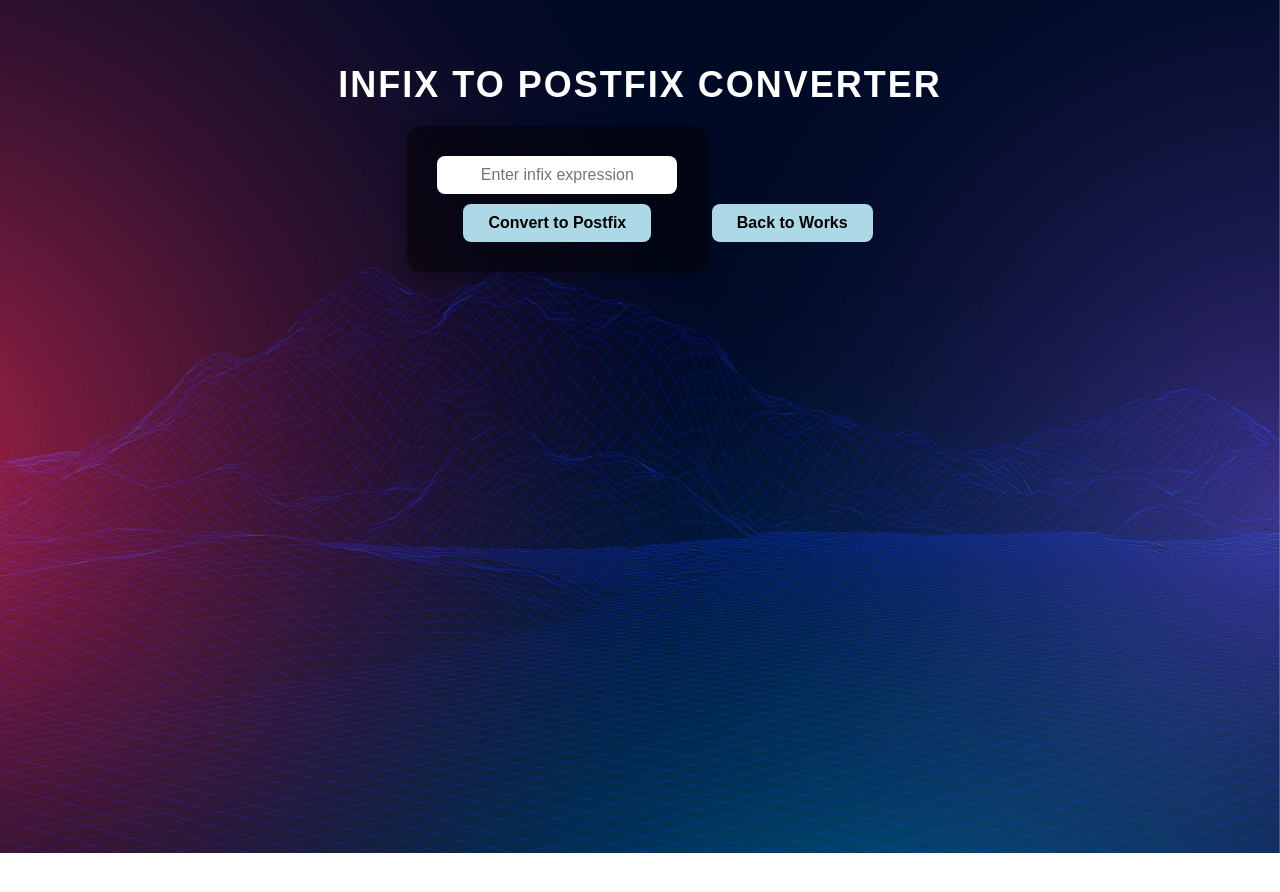
After one commit to BiticonBSCPE/flask_project_implementation, a Flask app: page /infixtopostfixconverter in a window 1280 px wide. The commit adds this page. Shown: the top 892 px of the page. Run offline with Flask 3, Linux system fonts and the light colour scheme.

Commit message:
Modification and error fix especially infix to postfix format name, adjustments to css for infixtopostfix.html and change in filename

```diff
--- a/flask_project/app.py
+++ b/flask_project/app.py
@@ -45,7 +45,7 @@ def areaoftriangle():
             result = "Invalid input"
     return render_template('areaoftriangle.html', result=result)
 
-@app.route('/infix_to_postfix', methods=['GET', 'POST'])
+@app.route('/infixtopostfixconverter', methods=['GET', 'POST'])
 def infix_to_postfix():
     result = None
     if request.method == 'POST':
@@ -73,7 +73,6 @@ def infix_to_postfix():
             postfix.append(stack.pop())
 
         result = ''.join(postfix)
-
     return render_template('infixtopostfix.html', result=result)
 
 @app.route('/contact')
--- /dev/null
+++ b/flask_project/templates/infixtopostfix.html
@@ -0,0 +1,112 @@
+<!DOCTYPE html>
+<html lang="en">
+<head>
+  <meta charset="UTF-8">
+  <meta name="viewport" content="width=device-width, initial-scale=1.0">
+  <title>Infix to Postfix Converter</title>
+  <style>
+    body {
+      text-align: center;
+      font-family: Arial, sans-serif;
+      margin: 0;
+      padding: 40px;
+      color: white;
+    }
+
+    img.bg {
+      width: 100%;
+      height: auto;
+      position: fixed;
+      top: 0;
+      left: 0;
+      z-index: -1;
+      opacity: 1;
+    }
+
+    h1 {
+      font-size: 36px;
+      text-transform: uppercase;
+      letter-spacing: 2px;
+      margin-bottom: 20px;
+    }
+
+    form {
+      background-color: rgba(0, 0, 0, 0.5);
+      padding: 30px;
+      border-radius: 15px;
+      display: inline-block;
+      box-shadow: 0 4px 15px rgba(0, 0, 0, 0.3);
+    }
+
+    input[type="text"] {
+      padding: 10px;
+      width: 220px;
+      border: none;
+      border-radius: 8px;
+      margin-bottom: 10px;
+      font-size: 16px;
+      text-align: center;
+    }
+
+    button {
+      background-color: lightblue;
+      color: black;
+      padding: 10px 25px;
+      border: none;
+      border-radius: 8px;
+      font-weight: bold;
+      cursor: pointer;
+      font-size: 16px;
+    }
+
+    button:hover {
+      background-color: deepskyblue;
+      color: white;
+      transition: 0.3s;
+    }
+
+    .result {
+      margin-top: 20px;
+      font-size: 20px;
+      font-weight: bold;
+    }
+
+    a {
+      display: inline-block;
+      margin-top: 25px;
+      background-color: lightblue;
+      color: black;
+      padding: 10px 25px;
+      border-radius: 8px;
+      text-decoration: none;
+      font-weight: bold;
+    }
+
+    a:hover {
+      background-color: deepskyblue;
+      color: white;
+      transition: 0.3s;
+    }
+  </style>
+</head>
+<body>
+
+  <img src="{{ url_for('static', filename='images/Main.jpg') }}" alt="Background" class="bg">
+
+  <h1>Infix to Postfix Converter</h1>
+
+  <form method="POST" action="{{ url_for('infix_to_postfix') }}">
+    <input type="text" name="expression" placeholder="Enter infix expression" required><br>
+    <button type="submit">Convert to Postfix</button>
+  </form>
+
+  {% if result %}
+  <div class="result">
+    Postfix Expression: {{ result }}
+  </div>
+  {% endif %}
+
+  <a href="{{ url_for('works') }}">Back to Works</a>
+
+</body>
+</html>
--- a/flask_project/templates/works.html
+++ b/flask_project/templates/works.html
@@ -87,6 +87,7 @@
     <li><a href="{{ url_for('touppercase') }}">toUpperCase</a></li>
     <li><a href="{{ url_for('areaofcircle') }}">Area of a Circle</a></li>
     <li><a href="{{ url_for('areaoftriangle') }}">Area of a Triangle</a></li>
+    <li><a href="{{ url_for('infix_to_postfix') }}">Infix to Postfix Converter</a></li>
   </ul>
 
   <a href="{{ url_for('index') }}" class="back-link">Back to Home</a>
```
Also changed, not shown: flask_project/templates/infixtopostfixconverter.html (deleted, +0 -90 lines).
